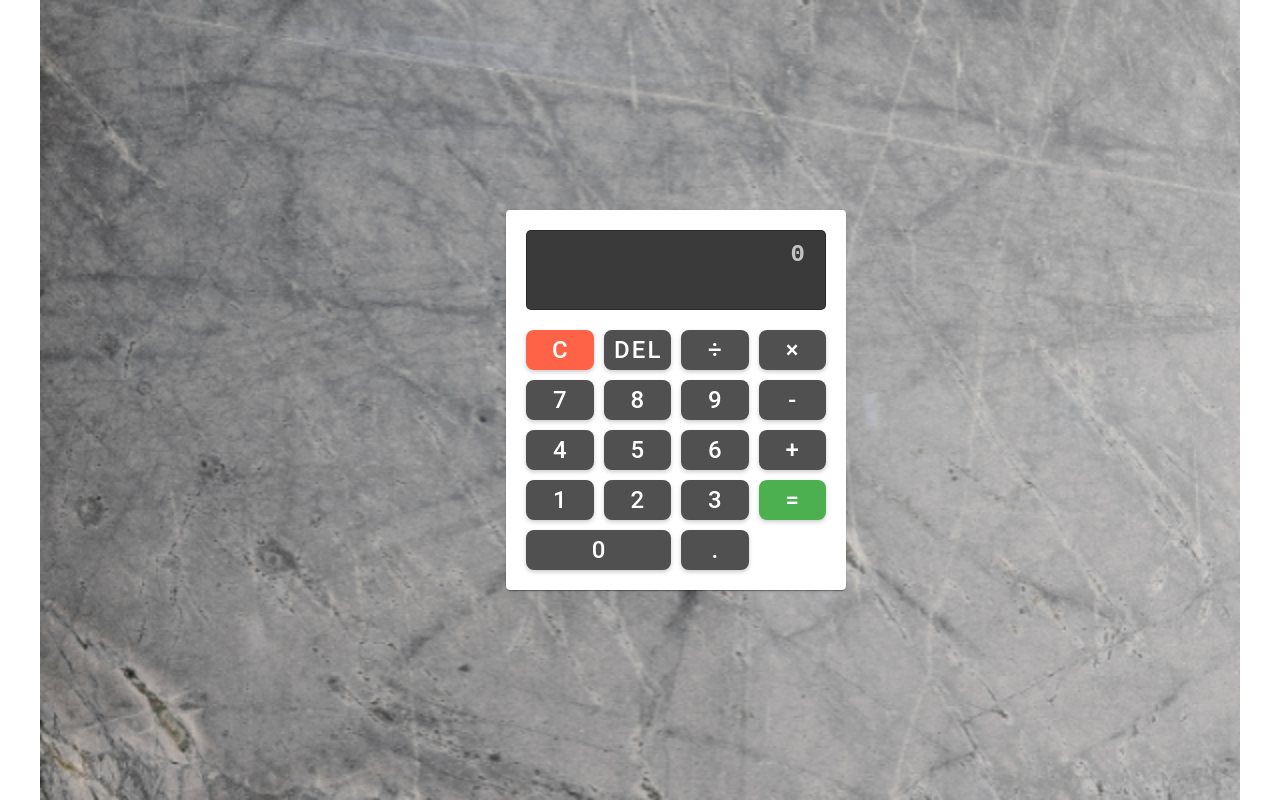
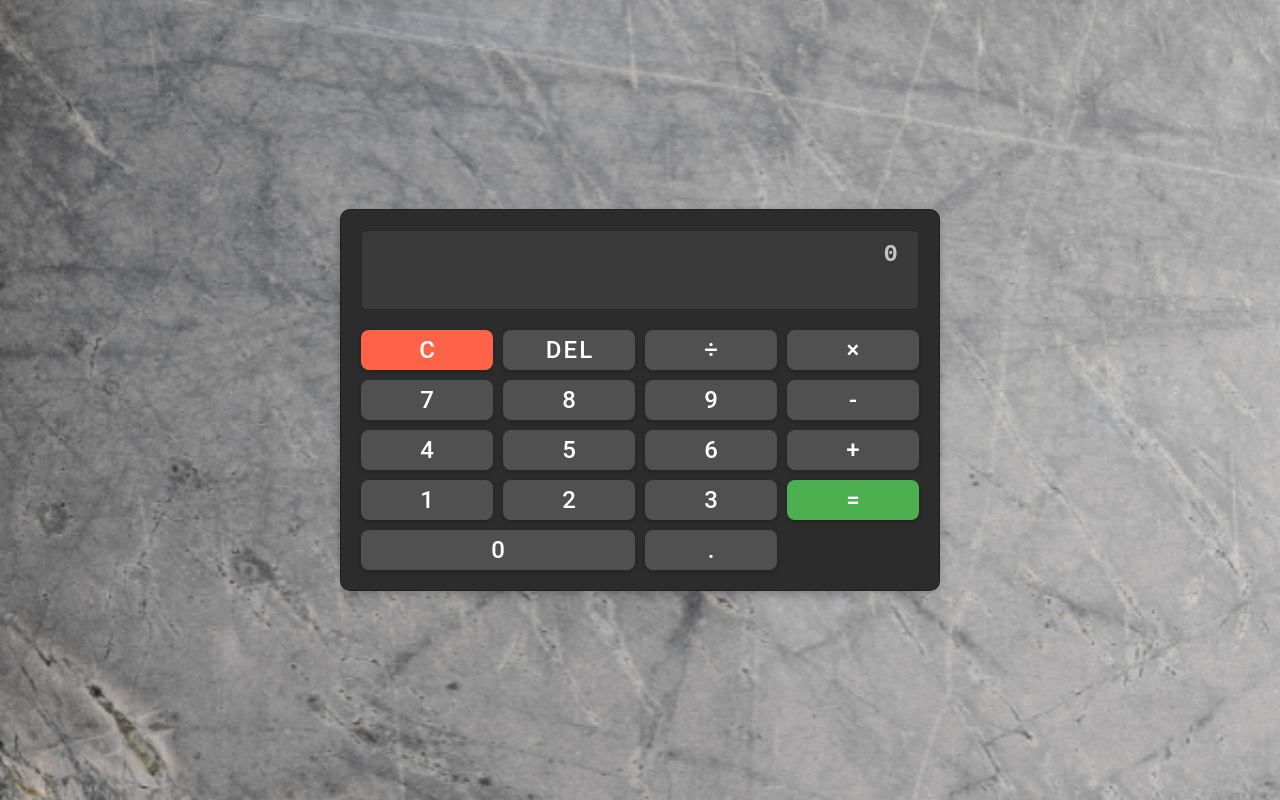
Before and after one commit to PequenOgro/Calculadora-Caema, a Vue app: page / in a window 1280 px wide. Built offline with nearby package versions, Linux system fonts and the light colour scheme.

Commit message:
Renderizando Vuetify

```diff
--- a/src/App.vue
+++ b/src/App.vue
@@ -14,4 +14,5 @@ main {
   padding: 0;
   margin: 0;
 }
+
 </style>
--- a/src/components/Calculator.vue
+++ b/src/components/Calculator.vue
@@ -1,10 +1,8 @@
 // No arquivo src/components/Calculator.vue
 
 <template>
-    <v-container class="calculadora-container">
-        <v-row class="v-row" justify="center" align="center">
-            <v-col  cols="11" sm="8" md="4" lg="3">
-                <v-card class="calculadora">
+        <div class="calculadora-centralizada">
+            <v-card class="calculadora">
                     <!-- Display para mostrar a expressão e o resultado -->
                     <div class="display">
                         <h3>{{ equation || '0' }}</h3>
@@ -31,10 +29,8 @@
                         <v-btn class="botao" @click="addToEquation('0')" style="grid-column: span 2;">0</v-btn>
                         <v-btn class="botao" @click="addToEquation('.')">.</v-btn>
                     </div>
-                </v-card>
-            </v-col>
-        </v-row>
-    </v-container>
+      </v-card>
+    </div>
 </template>
 
 <script>
@@ -92,27 +88,39 @@ export default {
 </script>
 
 <style scoped>
-/* Container principal da calculadora, centraliza na tela e aplica imagem de fundo */
-.calculadora-container {
-    display: flex; /* Flexbox para centralizar */
-    justify-content: center; /* Centraliza horizontalmente */
-    align-items: center; /* Centraliza verticalmente */
-    width: 100vw; /* Ocupa toda a largura da tela */
-    height: 100vh; /* Ocupa toda a altura da tela */
-    background-image: url('../assets/images/mesa.png'); /* Imagem de fundo da mesa */
-    background-size: cover; /* Cobre toda a área */
-    background-position: center; /* Centraliza a imagem */
+
+/* Centraliza a calculadora na tela e aplica imagem de fundo diretamente no componente */
+.calculadora-centralizada {
+    display: flex;
+    justify-content: center;
+    align-items: center;
+    width: 100vw;
+    height: 100vh;
+    background-image: url('../assets/images/mesa.png');
+    background-size: cover;
+    background-position: center;
     border: none !important;
     box-shadow: none !important;
-
+    position: fixed;
+    top: 0;
+    left: 0;
+    z-index: 1;
 }
 
 /* Caixa da calculadora */
 .calculadora {
-    width: 340px; /* Largura fixa */
+    width: 600px; /* Largura fixa */
     padding: 20px; /* Espaçamento interno */
      /*  Garante que nada "vaze" das bordas arredondadas */
     overflow: hidden;
+    /* centralizar a calculadora na tela */
+    margin: auto;
+    box-shadow: 0 4px 8px rgba(0, 0, 0, 0.2); /* Sombra sutil */
+    border-radius: 10px; /* Cantos arredondados */
+    background-color: #2c2c2c; /* Fundo cinza escuro */
+    border: 1px solid rgba(0, 0, 0, 0.3); /* Uma borda interna sutil */
+    justify-content: center;
+
 }
 
 /* Título da calculadora */
@@ -142,6 +150,7 @@ export default {
 
     box-shadow: none;
     border: 1px solid rgba(0, 0, 0, 0.3); /* Uma borda interna sutil */
+    width: 100%;
 }
 
 /* Expressão digitada */
--- a/src/main.js
+++ b/src/main.js
@@ -2,6 +2,7 @@
 
 import { createApp } from 'vue'
 import App from './App.vue'
-import vuetify from './plugins/vuetify'
+import vuetify from './plugins/Vuetify'
+
 
 createApp(App).use(vuetify).mount('#app')
--- a/src/plugins/Vuetify.js
+++ b/src/plugins/Vuetify.js
@@ -1,19 +1,22 @@
-import 'vuetify/styles';
-import { createVuetify } from 'vuetify';
+// src/plugins/Vuetify.ts
+import 'vuetify/styles'               // estilos base do Vuetify (obrigatório)
+import { createVuetify } from 'vuetify'
+import * as components from 'vuetify/components'
+import * as directives from 'vuetify/directives'
 
+// (opcional, mas recomendado se você usa <v-icon>)
+import { aliases, mdi } from 'vuetify/iconsets/mdi'
 
-export default createVuetify({
-    theme: {
-        themes: {
-            light: {
-                primary: '#4CAF50',
-                secondary: '#ff6347',
-                accent: '#6a6a6a',
-                error: '#f44336',
-                info: '#2196F3',
-                success: '#4CAF50',
-                warning: '#FFC107',
-            },
-        },
-    },
-});
+const vuetify = createVuetify({
+  components,
+  directives,
+  icons: {
+    defaultSet: 'mdi',
+    aliases,
+    sets: { mdi },
+  },
+  // opcional:
+  // theme: { defaultTheme: 'light' },
+})
+
+export default vuetify
```
